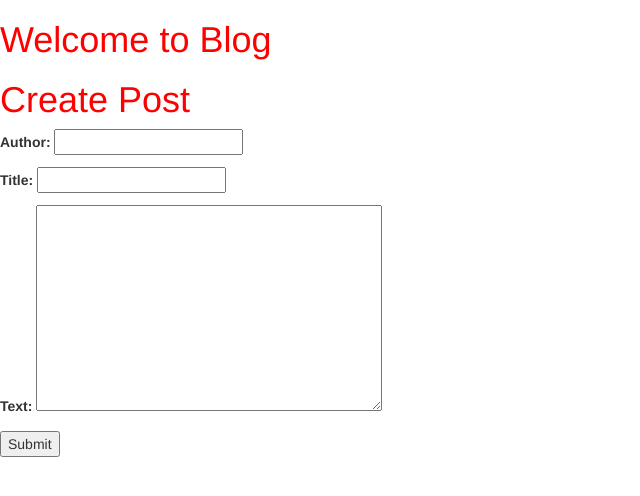
After one commit to kazmierczuk/blog, a Django app: page /create/ in a window 1280 px wide. The commit adds this page. Shown: the top 496 px of the page, without its empty margins (0-640 px from the left). Run offline with Django 3.2, Linux system fonts and the light colour scheme; some libraries are stand-ins or nearby versions.

Commit message:
class based views applied. CRUD applied

```diff
--- a/blog/forms.py
+++ b/blog/forms.py
@@ -5,3 +5,8 @@ class PostForm(forms.ModelForm):
     class Meta():
         model = Post
         fields = '__all__'
+
+class CommentForm(forms.ModelForm):
+    class Meta():
+        model = Comment
+        fields = 'author', 'text'
--- a/blog/models.py
+++ b/blog/models.py
@@ -1,4 +1,5 @@
 from django.db import models
+from django.urls import reverse
 
 # Class of posts in the blog
 class Post(models.Model):
@@ -11,6 +12,9 @@ class Post(models.Model):
     def __str__(self):
         return self.title
 
+    def get_absolute_url(self):
+        return reverse('blog:read_post',kwargs={'pk':self.pk})
+
 # Comments, anyone can add. No veification
 class Comment(models.Model):
     #very much self-explanatory variable names
--- a/blog/urls.py
+++ b/blog/urls.py
@@ -1,10 +1,14 @@
-from django.urls import path, include
+from django.urls import path
 from . import views
 
 app_name = "blog"
 
 urlpatterns = [
     path('', views.index_view, name="index"),
-    path('new_post', views.new_post_view, name='new_post'),
-    path('<int:pk>/', views.PostDetailView.as_view(), name='read_post'),
+    path('new_post/', views.new_post_view, name='new_post'),
+    path('list/', views.PostListView.as_view(), name='list'),
+    path('list/<int:pk>/', views.PostDetailView.as_view(), name='read_post'),
+    path('create/', views.PostCreateView.as_view(), name='create'),
+    path('update/<int:pk>/', views.PostUpdateView.as_view(), name='update'),
+    path('delete/<int:pk>/', views.PostDeleteView.as_view(), name='delete'),
 ]
--- a/blog/views.py
+++ b/blog/views.py
@@ -1,8 +1,9 @@
 from django.shortcuts import render
-from django.views.generic import ListView, DetailView
+from django.views.generic import ListView, DetailView, CreateView, UpdateView, DeleteView
 from .forms import PostForm
 from .models import Comment, Post
 from . import models
+from django.urls import reverse_lazy
 
 # Create your views here.
 def index_view(request):
@@ -23,9 +24,22 @@ def new_post_view(request):
     return render(request, "blog/create_post.html", {'my_form':my_form})
 
 class PostListView(ListView):
+    context_object_name = 'posts'
     model = models.Post
 
 class PostDetailView(DetailView):
     #school to jest context
     model = models.Post
     template_name = 'blog/post_site.html'
+
+class PostCreateView(CreateView):
+    fields = '__all__'
+    model = models.Post
+
+class PostUpdateView(UpdateView):
+    fields = ('title', 'text')
+    model = models.Post
+
+class PostDeleteView(DeleteView):
+    model = models.Post
+    success_url = reverse_lazy('blog:list')
--- /dev/null
+++ b/templates/blog/post_form.html
@@ -0,0 +1,16 @@
+{% extends 'blog/base.html' %}
+{%block pojemnik%}
+<h1>
+  {% if not form.instance.pk %}
+  Create Post
+  {% else %}
+  Update Post
+  {% endif %}
+</h1>
+<form method="post">
+  {% csrf_token %}
+  {{ form.as_p }}
+  <input type="submit">
+</form>
+
+{% endblock %}
--- a/templates/blog/post_site.html
+++ b/templates/blog/post_site.html
@@ -7,6 +7,7 @@
       <p>{{ post.text }}</p>
       <p><i>{{ post.author }}</i></p>
     </div>
+
     <h2>Comments: </h2>
     {% for coms in  post.comments.all %}
       <div class="jumbotron">
@@ -14,5 +15,10 @@
         <p><i>{{ coms.author }}</i></p>
       </div>
     {% endfor %}
+
+    <a class = 'btn btn-primary' href="{% url 'blog:update' pk=post.pk %}">Update</a>
+    <a href="{% url 'blog:delete' pk=post.pk %}">Delete</a>
+
+
   </div>
 {% endblock %}
```
Also changed, not shown: templates/blog/post_confirm_delete.html (added, +9 -0 lines), templates/blog/post_list.html (added, +9 -0 lines), blog/migrations/0002_auto_20200411_0843.py (added), db.sqlite3.
